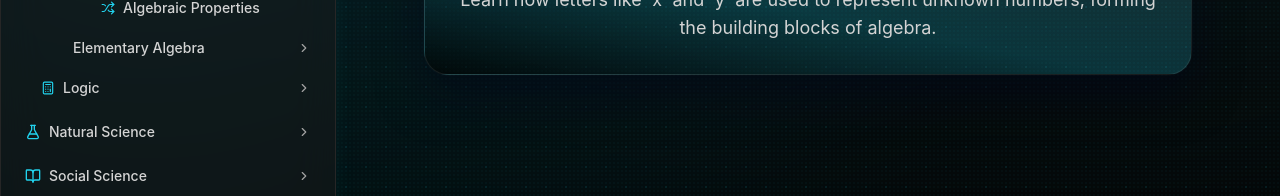
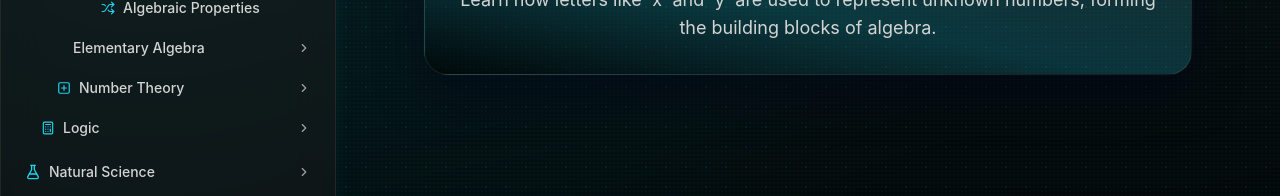
Before and after one commit to nickf723/ed-dev, a Next.js app: page /formal-science/mathematics/algebra/pre-algebra/variables-expressions in a window 1280 px wide. Shown: the part 263-459 px from the top of the page. Built offline with nearby package versions, Linux system fonts and the light colour scheme.

Commit message:
stuccessful

```diff
--- a/app/formal-science/mathematics/algebra/pre-algebra/variables-expressions/page.tsx
+++ b/app/formal-science/mathematics/algebra/pre-algebra/variables-expressions/page.tsx
@@ -266,7 +266,8 @@ function RelatedTopicsAside() {
       </h3>
       <ul className="space-y-3">
         <AsideLink
-          href="/formal-science/mathematics/algebra/pre-algebra/num-ops"
+          // --- UPDATED HREF ---
+          href="/formal-science/mathematics/number-theory/num-ops"
           title="Numbers & Operations"
           description="Review the numbers and operations used in expressions."
         />
--- a/app/formal-science/mathematics/page.tsx
+++ b/app/formal-science/mathematics/page.tsx
@@ -53,15 +53,13 @@ export default function MathPage() {
       Icon: SquarePlus,
       className: "theme-number-theory",
       subtitle: "",
-      // --- ADDED THIS UNITS ARRAY ---
       units: [
         {
           name: "Number Systems & Operations",
-          href: "/formal-science/mathematics/algebra/pre-algebra/num-ops",
+          href: "/formal-science/mathematics/number-theory/num-ops",
           status: "In Progress",
         },
       ],
-      // ----------------------------
     },
     {
       title: "Discrete Mathematics",
@@ -91,9 +89,7 @@ export default function MathPage() {
             className={branch.className}
             Icon={branch.Icon}
             subtitle={branch.subtitle}
-            // --- ADDED THIS ---
             units={branch.units as any}
-            // ------------------
           />
         ))}
       </section>
--- a/components/Sidebar.tsx
+++ b/components/Sidebar.tsx
@@ -26,7 +26,8 @@ import {
   Shuffle,
   BookMarked,
   Variable,
-  Move, // <-- IMPORTED 'Move' for Dynamics (as placeholder)
+  Move,
+  SquarePlus, // <-- ADDED ICON
 } from "@/components/icons";
 
 export default function Sidebar() {
@@ -42,6 +43,11 @@ export default function Sidebar() {
   const [expandAlgebra, setExpandAlgebra] = useState(
     pathname.startsWith("/formal-science/mathematics/algebra")
   );
+  // --- NEW STATE FOR NUMBER THEORY ---
+  const [expandNumTheory, setExpandNumTheory] = useState(
+    pathname.startsWith("/formal-science/mathematics/number-theory")
+  );
+  // -----------------------------------
   const [expandElemAlgebra, setExpandElemAlgebra] = useState(
     pathname.startsWith(
       "/formal-science/mathematics/algebra/elementary-algebra"
@@ -148,16 +154,6 @@ export default function Sidebar() {
                   )}
                   nested
                 >
-                  {/* --- REMOVED THIS LINK --- */}
-                  {/* <SidebarLink
-                    href="/formal-science/mathematics/algebra/pre-algebra/num-ops"
-                    label="Numbers and Operations"
-                    icon={<Calculator size={14} />}
-                    active={pathname.startsWith(
-                      "/formal-science/mathematics/algebra/pre-algebra/num-ops"
-                    )}
-                    nested
-                  /> */}
                   <SidebarLink
                     href="/formal-science/mathematics/algebra/pre-algebra/variables-expressions"
                     label="Variables & Expressions"
@@ -195,8 +191,34 @@ export default function Sidebar() {
                   </span>
                 </Dropdown>
               </Dropdown>
+
+              {/* --- NEW NUMBER THEORY DROPDOWN --- */}
+              <Dropdown
+                label="Number Theory"
+                icon={<SquarePlus size={14} />}
+                expanded={expandNumTheory}
+                setExpanded={setExpandNumTheory}
+                href="/formal-science/mathematics/number-theory"
+                active={pathname.startsWith(
+                  "/formal-science/mathematics/number-theory"
+                )}
+                nested
+              >
+                <SidebarLink
+                  href="/formal-science/mathematics/number-theory/num-ops"
+                  label="Numbers & Operations"
+                  icon={<Calculator size={14} />}
+                  active={pathname.startsWith(
+                    "/formal-science/mathematics/number-theory/num-ops"
+                  )}
+                  nested
+                />
+              </Dropdown>
+              {/* ---------------------------------- */}
+
             </Dropdown>{" "}
             {/* End Mathematics Dropdown */}
+
             {/* Logic Dropdown */}
             <Dropdown
               label="Logic"
@@ -411,9 +433,7 @@ export default function Sidebar() {
   );
 }
 
-/* -------------------------------------- */
 /* 🔹 Reusable Sidebar Link Component */
-/* -------------------------------------- */
 function SidebarLink({
   href,
   label,
@@ -442,9 +462,7 @@ function SidebarLink({
   );
 }
 
-/* -------------------------------------- */
 /* 🔹 Dropdown Component (Updated) 🔹 */
-/* -------------------------------------- */
 function Dropdown({
   label,
   icon,
@@ -485,12 +503,10 @@ function Dropdown({
             <LabelContent />
           </Link>
         ) : (
-          // If no href, make it a non-interactive span but with same padding
           <span className={`${labelClasses} flex-grow cursor-default`}>
             <LabelContent />
           </span>
         )}
-        {/* Chevron button */}
         <button
           onClick={() => setExpanded(!expanded)}
           className="p-2 rounded-md text-neutral-400 transition hover:text-cyan-300"
```
Also changed, not shown: app/formal-science/mathematics/number-theory/num-ops/page.tsx (renamed from app/formal-science/mathematics/algebra/pre-algebra/num-ops/page.tsx).
